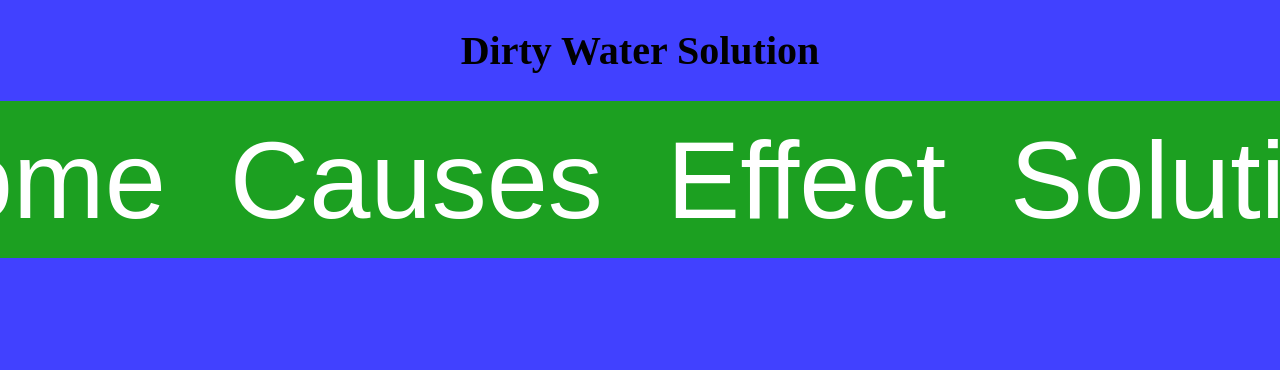
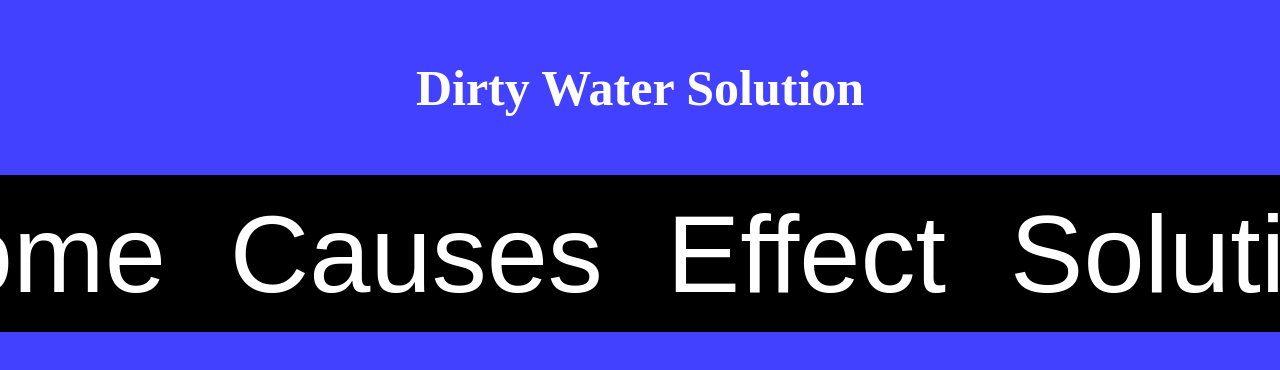
Before and after one commit to Sadat40/ASC-FINAL-PROJECT-WATER, a plain HTML site: page index.html in a window 1280 px wide. Shown: the top 370 px of the page. Drawn offline with Linux system fonts and the light colour scheme.

Commit message:
Update style.css

```diff
--- a/style.css
+++ b/style.css
@@ -7,10 +7,14 @@ nav{
     justify-content: center;
 }
 h1{
-    font-size:40px;
+    font-size: 40px;
+  font-weight: 10px;
+  color: white;
+  font-size: 50px;
+  padding: 25px;
 }
 button{
-    background-color: #1ca021; /* Green */
+    background-color: black; /* Black */
   border:none;
   color: white;
     padding: 15px 32px;
```
